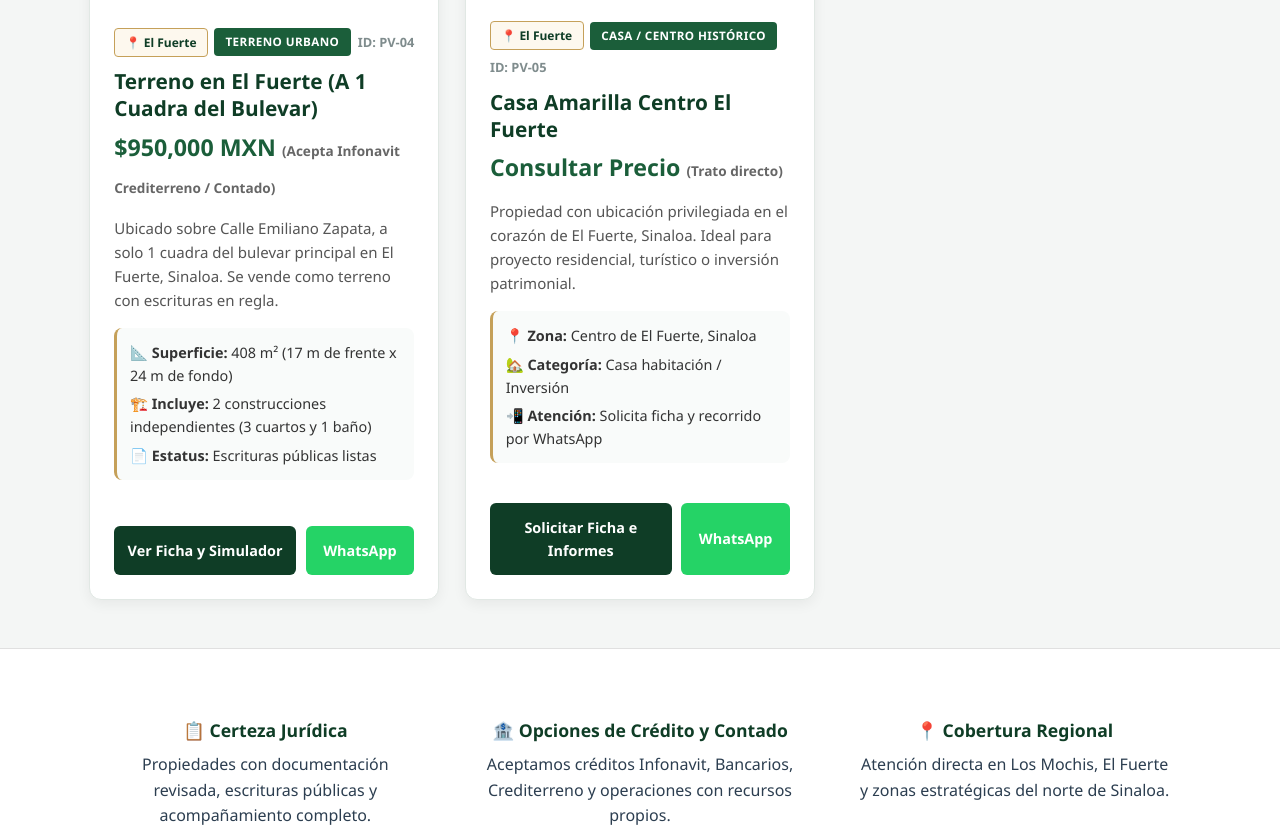
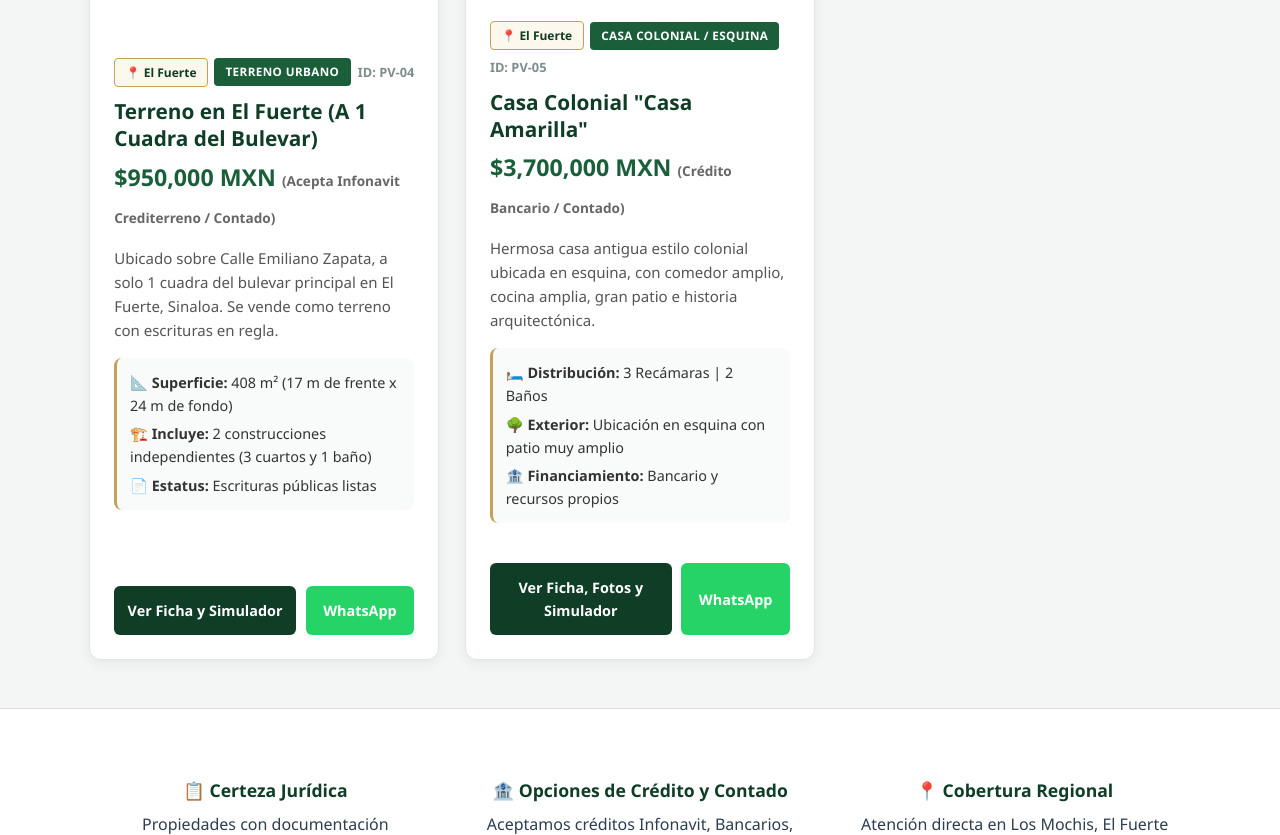
Before and after one commit to palosverdesinmobiliaria/palosverdesinmobiliaria.github.io, a plain HTML site: page index.html in a window 1280 px wide. Shown: the part 1860-2695 px from the top of the page. Drawn offline with Linux system fonts and the light colour scheme.

Commit message:
Update index.html

```diff
--- a/index.html
+++ b/index.html
@@ -164,9 +164,9 @@
             <div class="grupo-filtro">
                 <span class="etiqueta-filtro">1. Selecciona la Ubicación:</span>
                 <div class="filtros">
-                    <button class="btn-filtro btn-ubicacion activo" onclick="cambiarUbicacion('todas', this)">🌎 Todas las Zonas (5)</button>
+                    <button class="btn-filtro btn-ubicacion activo" onclick="cambiarUbicacion('todas', this)">🌎 Todas las Zonas (6)</button>
                     <button class="btn-filtro btn-ubicacion" onclick="cambiarUbicacion('mochis', this)">📍 Los Mochis (2)</button>
-                    <button class="btn-filtro btn-ubicacion" onclick="cambiarUbicacion('fuerte', this)">📍 El Fuerte (3)</button>
+                    <button class="btn-filtro btn-ubicacion" onclick="cambiarUbicacion('fuerte', this)">📍 El Fuerte (4)</button>
                 </div>
             </div>
 
@@ -211,7 +211,7 @@
 
             <!-- PV-02: CASA LAZARO CARDENAS / PRADO BONITO -->
             <article class="tarjeta" data-categoria="casa" data-ubicacion="mochis">
-                <img src="lazaro-fachada.jpg" alt="Casa Lázaro Cárdenas" class="tarjeta-imagen" onerror="this.src='https://images.unsplash.com/photo-1568605117036-5fe5e7bab0b7?auto=format&fit=crop&w=600&q=80'">
+                <img src="fachada.jpg" alt="Casa Lázaro Cárdenas" class="tarjeta-imagen" onerror="this.src='https://images.unsplash.com/photo-1568605117036-5fe5e7bab0b7?auto=format&fit=crop&w=600&q=80'">
                 <div class="tarjeta-cuerpo">
                     <div class="tarjeta-top">
                         <div class="badges-izq">
@@ -287,29 +287,29 @@
                 </div>
             </article>
 
-            <!-- PV-05: CASA AMARILLA CENTRO EL FUERTE -->
+            <!-- PV-05: CASA AMARILLA COLONIAL (EL FUERTE) -->
             <article class="tarjeta" data-categoria="casa" data-ubicacion="fuerte">
-                <img src="https://images.unsplash.com/photo-1580587771525-78b9dba3b914?auto=format&fit=crop&w=600&q=80" alt="Casa Amarilla Centro El Fuerte" class="tarjeta-imagen">
+                <img src="amarrillla-fachada.jpg" alt="Casa Colonial Casa Amarilla" class="tarjeta-imagen" onerror="this.src='https://images.unsplash.com/photo-1580587771525-78b9dba3b914?auto=format&fit=crop&w=600&q=80'">
                 <div class="tarjeta-cuerpo">
                     <div class="tarjeta-top">
                         <div class="badges-izq">
                             <span class="etiqueta-ciudad">📍 El Fuerte</span>
-                            <span class="etiqueta-zona">Casa / Centro Histórico</span>
+                            <span class="etiqueta-zona">Casa Colonial / Esquina</span>
                         </div>
                         <span class="codigo-id">ID: PV-05</span>
                     </div>
-                    <h3>Casa Amarilla Centro El Fuerte</h3>
-                    <span class="precio">Consultar Precio <span>(Trato directo)</span></span>
-                    <p>Propiedad con ubicación privilegiada en el corazón de El Fuerte, Sinaloa. Ideal para proyecto residencial, turístico o inversión patrimonial.</p>
+                    <h3>Casa Colonial "Casa Amarilla"</h3>
+                    <span class="precio">$3,700,000 MXN <span>(Crédito Bancario / Contado)</span></span>
+                    <p>Hermosa casa antigua estilo colonial ubicada en esquina, con comedor amplio, cocina amplia, gran patio e historia arquitectónica.</p>
                     <ul class="caracteristicas">
-                        <li>📍 <strong>Zona:</strong> Centro de El Fuerte, Sinaloa</li>
-                        <li>🏡 <strong>Categoría:</strong> Casa habitación / Inversión</li>
-                        <li>📲 <strong>Atención:</strong> Solicita ficha y recorrido por WhatsApp</li>
+                        <li>🛏️ <strong>Distribución:</strong> 3 Recámaras | 2 Baños</li>
+                        <li>🌳 <strong>Exterior:</strong> Ubicación en esquina con patio muy amplio</li>
+                        <li>🏦 <strong>Financiamiento:</strong> Bancario y recursos propios</li>
                     </ul>
                 </div>
                 <div class="tarjeta-footer">
-                    <a href="https://wa.me/526681631420?text=Hola,%20me%20interesa%20recibir%20informaci%C3%B3n%20y%20precio%20de%20la%20Casa%20Amarilla%20en%20el%20Centro%20de%20El%20Fuerte%20(PV-05)" class="btn-ficha">Solicitar Ficha e Informes</a>
-                    <a href="https://wa.me/526681631420?text=Hola,%20quiero%20agendar%20visita%20para%20la%20Casa%20Amarilla%20Centro%20El%20Fuerte%20(PV-05)" class="btn-wa-card">WhatsApp</a>
+                    <a href="https://palosverdesinmobiliaria.github.io/PROPIEDADES/casa-amarilla.html" class="btn-ficha">Ver Ficha, Fotos y Simulador</a>
+                    <a href="https://wa.me/526681631420?text=Hola,%20me%20interesa%20la%20Casa%20Amarilla%20colonial%20en%20El%20Fuerte%20(PV-05)" class="btn-wa-card">WhatsApp</a>
                 </div>
             </article>
 
```
